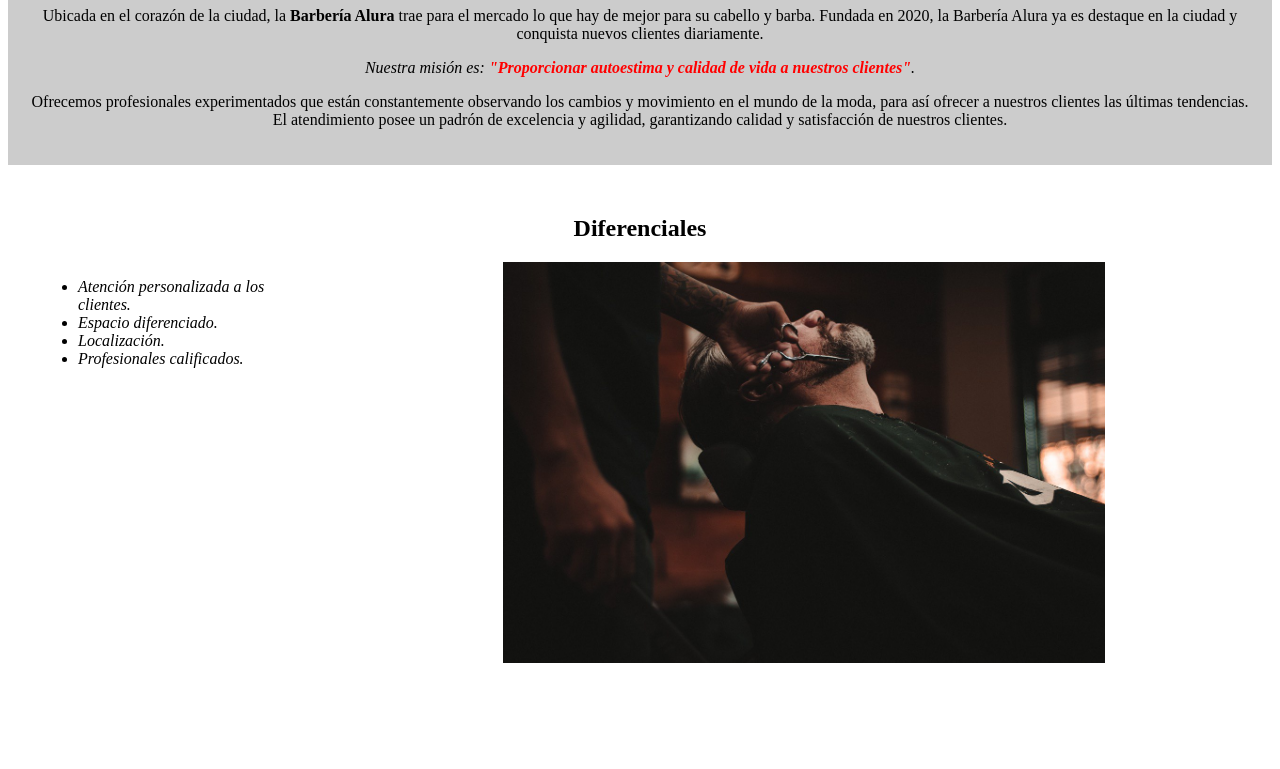
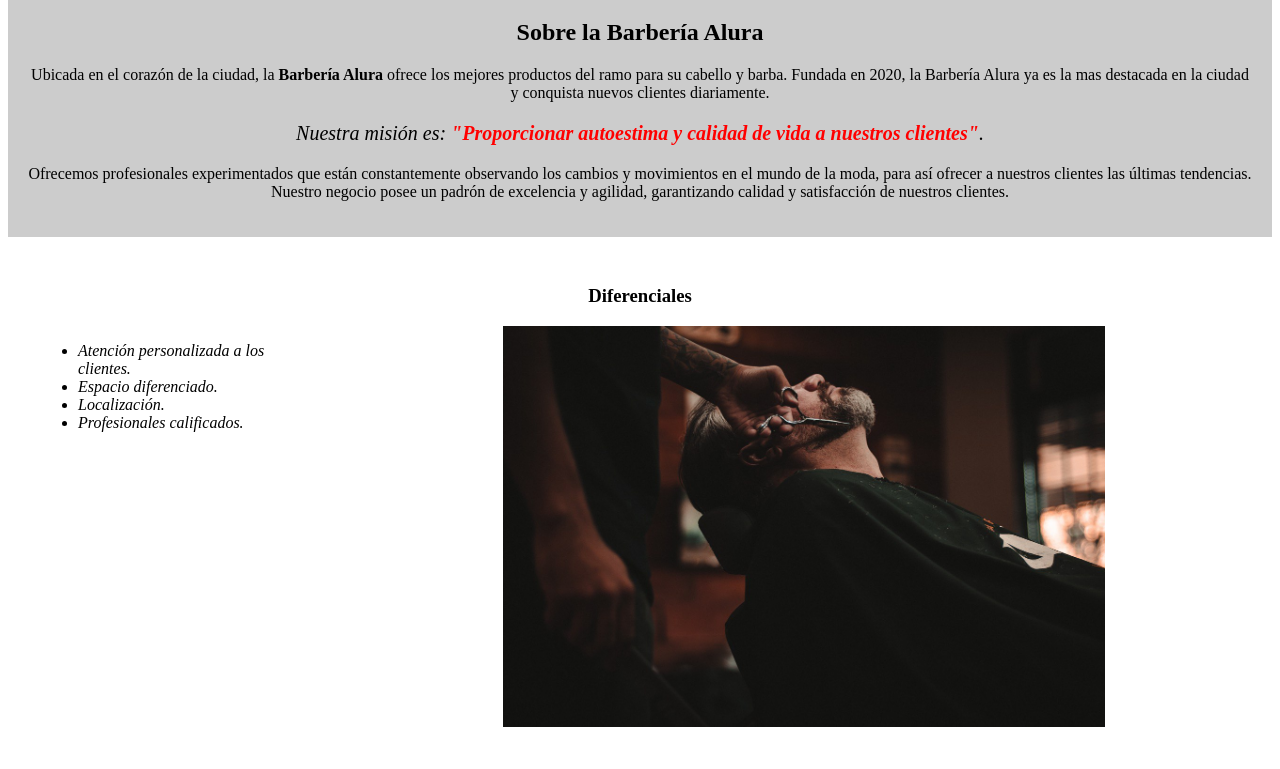
Before and after one commit to salvador-arrazola/html-css-parte-1, a plain HTML site: page index.html in a window 1280 px wide. Shown: the part 579-1348 px from the top of the page. Before the commit the page ends 1284 px from the top, so only its background shows below. Drawn offline with Linux system fonts and the light colour scheme.

Commit message:
Agrega las funcionalidades de la clase 6.
Finalizando la página:
- Encabezado.
- Etiqueta de encabezado.

```diff
--- a/index.html
+++ b/index.html
@@ -6,22 +6,25 @@
     <link rel="stylesheet" href="style.css" />
   </head>
   <body>
+    <header>
+      <h1 class="titulo-principal">Barbería Alura</h1>
+    </header>
 
-    <img id="banner" src="img/banner.jpg" alt="Banner de la barbería" />
+    <img class="banner" src="img/banner.jpg" alt="Banner de la barbería" />
 
     <div class="principal">
-      <h1>Sobre la Barbería Alura</h1>
+      <h2 class="titulo-centrado">Sobre la Barbería Alura</h2>
 
-      <p>Ubicada en el corazón de la ciudad, la <strong>Barbería Alura</strong> trae para el mercado lo que hay de mejor para su cabello y barba. Fundada en 2020, la Barbería Alura ya es destaque en la ciudad y conquista nuevos clientes diariamente.</p>
+      <p class="parrafos">Ubicada en el corazón de la ciudad, la <strong>Barbería Alura</strong> ofrece los mejores productos del ramo para su cabello y barba. Fundada en 2020, la Barbería Alura ya es la mas destacada en la ciudad y conquista nuevos clientes diariamente.</p>
 
-      <p id="mision"><em>Nuestra misión es: <strong>"Proporcionar autoestima y calidad de vida a nuestros clientes"</strong>.</em></p>
+      <p class="parrafos mission"><em>Nuestra misión es: <strong class="mission__texto">"Proporcionar autoestima y calidad de vida a nuestros clientes"</strong>.</em></p>
 
-      <p>Ofrecemos profesionales experimentados que están constantemente observando los cambios y movimiento en el mundo de la moda, para así ofrecer a nuestros clientes las últimas tendencias. El atendimiento posee un padrón de excelencia y agilidad, garantizando calidad y satisfacción de nuestros clientes.</p>
+      <p class="parrafos">Ofrecemos profesionales experimentados que están constantemente observando los cambios y movimientos en el mundo de la moda, para así ofrecer a nuestros clientes las últimas tendencias. Nuestro negocio posee un padrón de excelencia y agilidad, garantizando calidad y satisfacción de nuestros clientes.</p>
     </div>
 
     <div class="diferenciales">
-      <h2>Diferenciales</h2>
-      <ul>
+      <h3 class="titulo-centrado">Diferenciales</h3>
+      <ul class="diferenciales__lista">
         <li class="items">Atención personalizada a los clientes.</li>
         <li class="items">Espacio diferenciado.</li>
         <li class="items">Localización.</li>
--- a/style.css
+++ b/style.css
@@ -1,9 +1,8 @@
+.titulo-principal {
+  padding-left: 30px;
+}
 
-/* body {
-  background: #cccccc;
-} */
-
-#banner {
+.banner {
   width: 100%;
 }
 
@@ -12,20 +11,20 @@
   padding: 20px;
 }
 
-h1 {
+.titulo-centrado {
   text-align: center;
 }
 
-p {
+.parrafos {
   text-align: center;
 }
 
-em strong {
-  color: red;
+.mission {
+  font-size: 20px;
 }
 
-#mission {
-  font-size: 20px;
+.mission__texto {
+  color: red;
 }
 
 .diferenciales {
@@ -33,11 +32,7 @@ em strong {
   padding: 30px;
 }
 
-h2 {
-  text-align: center;
-}
-
-ul {
+.diferenciales__lista {
   display: inline-block;
   vertical-align: top;
   width: 20%;
```
